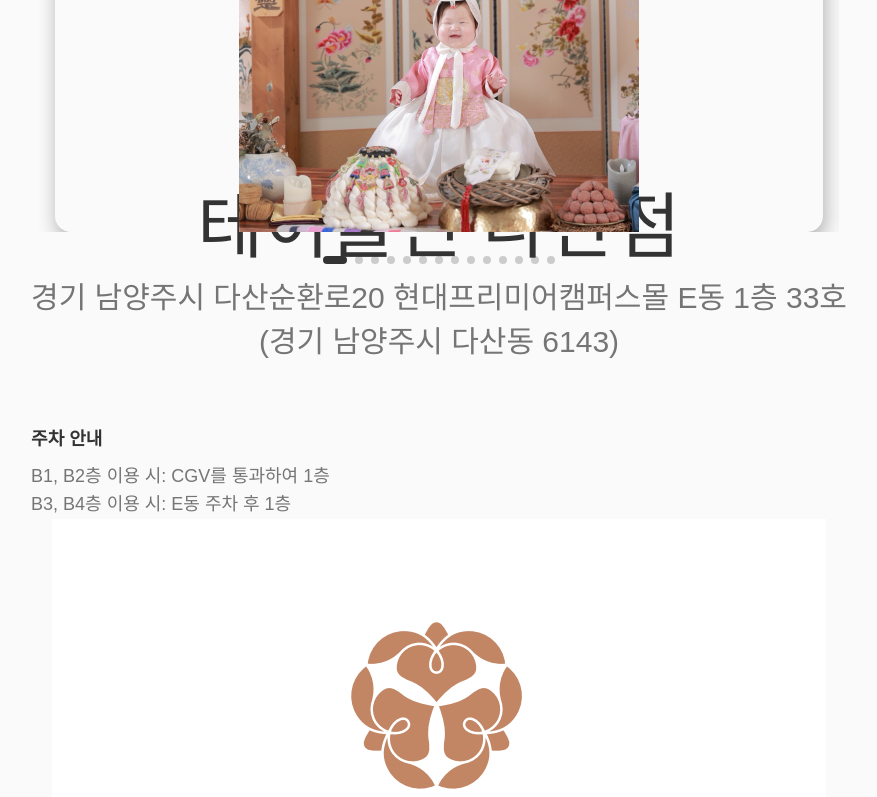
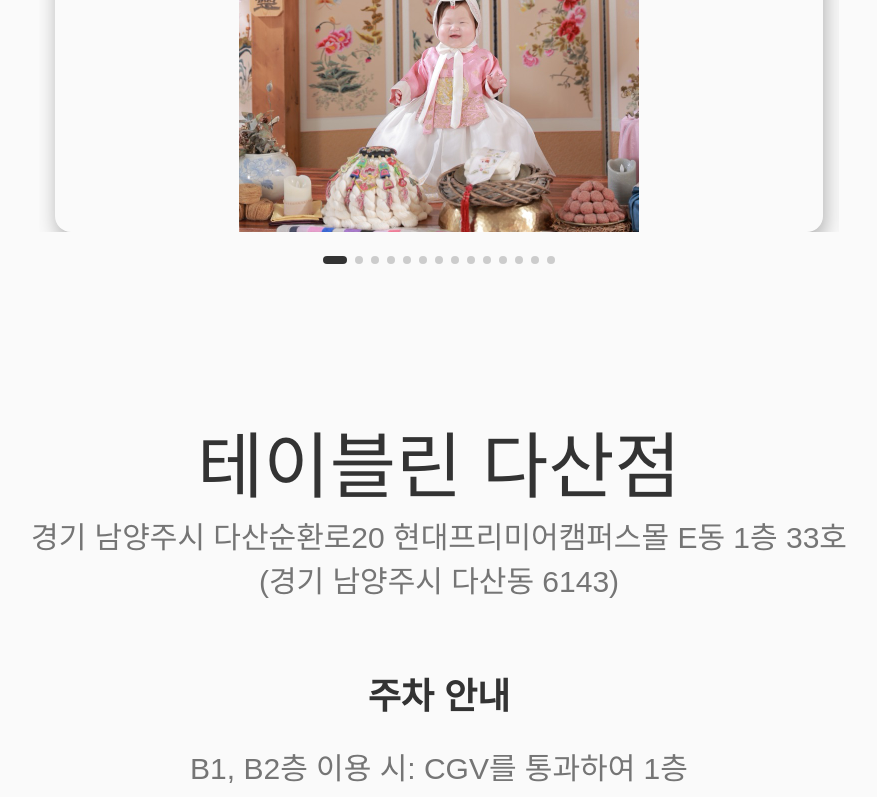
Before and after one commit to beom-ss/firstbirthday, a React (Create React App) app: page / in a window 1280 px wide. Shown: the part 2000-2797 px from the top of the page, without its empty margins (201-1078 px from the left). Built offline with nearby package versions, Linux system fonts and the light colour scheme; a web font is replaced by a local one.

Commit message:
문구 폰트 사이즈 수정

```diff
--- a/src/components/Location.css
+++ b/src/components/Location.css
@@ -1,10 +1,10 @@
 .location__container {
-  height: 100vh;
+  min-height: 100vh;
   display: flex;
   flex-direction: column;
   justify-content: center;
   align-items: center;
-  padding-bottom: 3rem;
+  padding: 3rem 0;
 }
 
 .location__wrapper {
@@ -28,14 +28,15 @@
 }
 
 .section__parking {
-  font-size: var(--small-font-size);
+  font-size: var(--text-3xl);
   color: var(--text-color);
-  margin-top: 1rem;
-  line-height: 1.6;
+  margin-top: 1.5rem;
+  line-height: 1.8;
+  text-align: center;
 }
 
 .section__parking-title {
-  font-size: var(--normal-font-size);
+  font-size: var(--text-4xl);
   font-weight: 600;
-  margin-bottom: 0.5rem;
+  margin-bottom: 0.75rem;
 }
```
